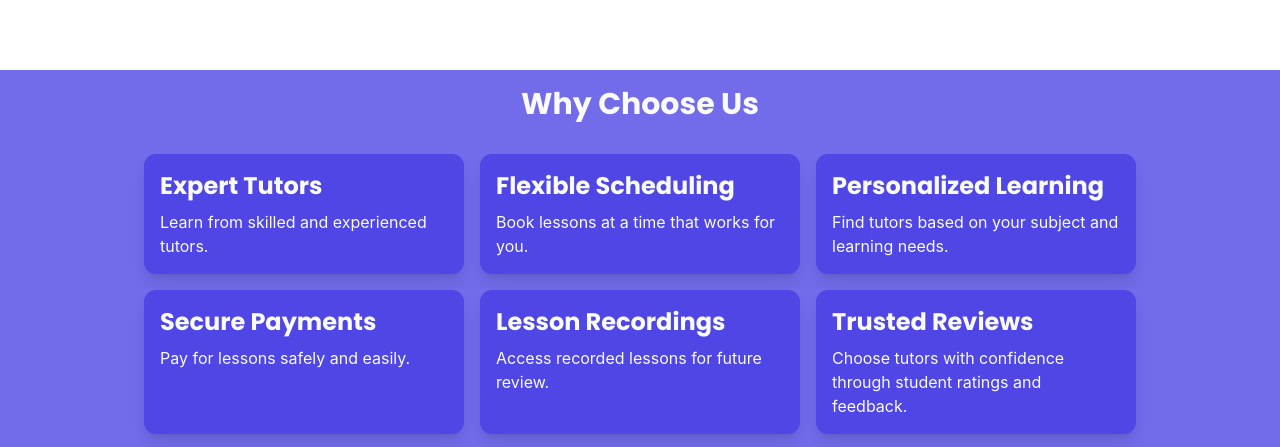
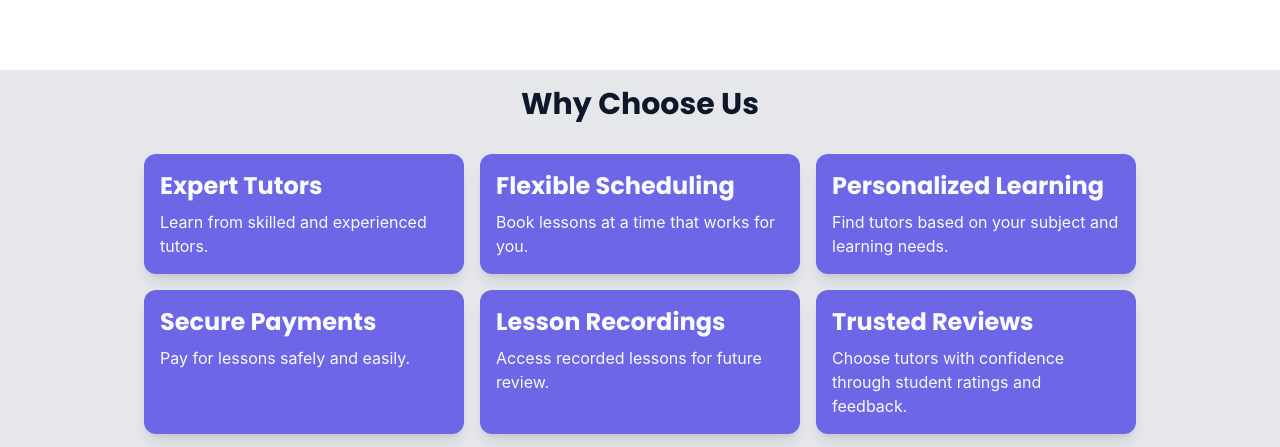
Before and after one commit to LeoAlexThomas/Learn-Beyond-Frontend, a React (Vite) app: page / in a window 1280 px wide. Shown: the part 2477-2924 px from the top of the page. Built offline with nearby package versions, Linux system fonts and the light colour scheme; no server answers.

Commit message:
altered the why choose us content

```diff
--- a/src/components/WhyChooseUs.jsx
+++ b/src/components/WhyChooseUs.jsx
@@ -2,9 +2,9 @@ import React, { Fragment } from "react";
 
 const WhyChooseUs = () => {
   return (
-    <div className="bg-accent">
+    <div className="bg-border">
       <div className="flex flex-col gap-8 items-center justify-center w-full max-w-300 mx-auto p-4">
-        <h1 className="text-2xl sm:text-3xl font-Title font-bold text-background text-center">
+        <h1 className="text-2xl sm:text-3xl font-Title font-bold text-text text-center">
           Why Choose Us
         </h1>
         <div className="grid grid-cols-1 md:grid-cols-2 lg:grid-cols-3 gap-4">
@@ -52,7 +52,7 @@ const WhyChooseUs = () => {
 
 const Card = ({ title, description }) => {
   return (
-    <div className="flex flex-col gap-2 items-start justify-stretch w-full max-w-80 mx-auto p-4 bg-primary rounded-xl shadow-lg">
+    <div className="flex flex-col gap-2 items-start justify-stretch w-full max-w-80 mx-auto p-4 bg-accent rounded-xl shadow-lg">
       <h4 className="text-xl sm:text-2xl font-Title font-bold text-background">
         {title}
       </h4>
```
